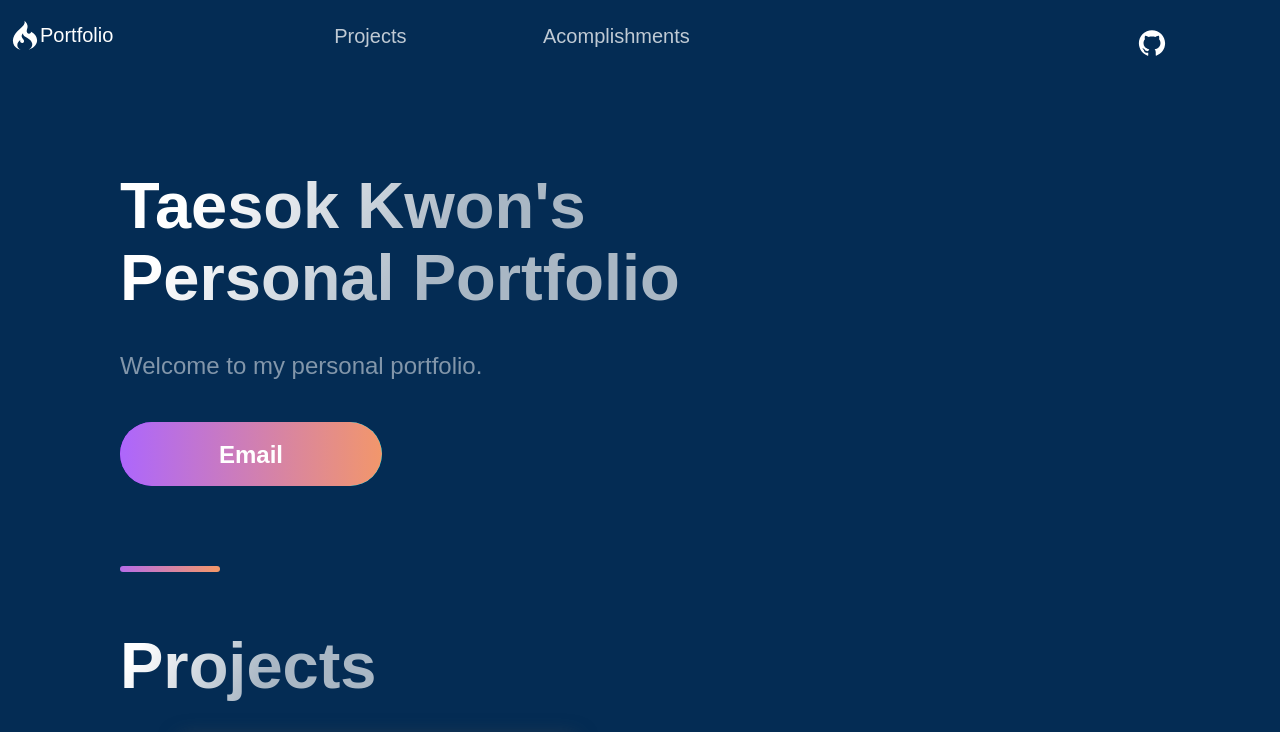
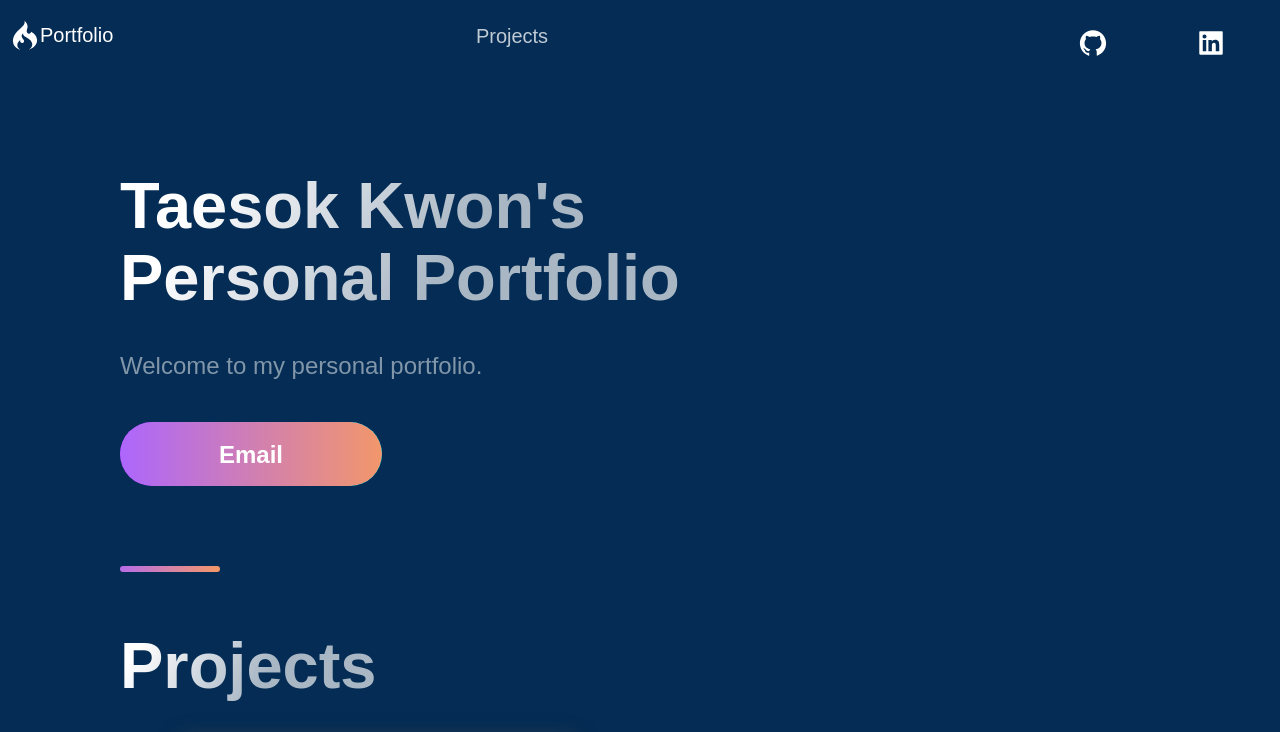
Before and after one commit to tkwonn/portfolio, a Next.js app: page / in a window 1280 px wide. Shown: the top 732 px of the page. Built offline with nearby package versions, Linux system fonts and the light colour scheme.

Commit message:
add linkedin icon

```diff
--- a/src/components/Header/Header.js
+++ b/src/components/Header/Header.js
@@ -21,14 +21,9 @@ const Header = () =>  (
           <NavLink>Projects</NavLink>
         </Link>
       </li>
-      <li>
+      {/* <li>
         <Link href='#acomplishments'>
           <NavLink>Acomplishments</NavLink>
-        </Link>
-      </li>
-      {/* <li>
-        <Link href='#projects'>
-          <NavLink>About</NavLink>
         </Link>
       </li> */}
     </Div2>
@@ -36,6 +31,9 @@ const Header = () =>  (
       <SocialIcons href="https://github.com/tkwonn">
         <AiFillGithub size="3rem" />
       </SocialIcons>
+      <SocialIcons href="https://www.linkedin.com/in/taesok-kwon-a61796226/">
+        <AiFillLinkedin size="3rem" />
+      </SocialIcons>
     </Div3>
   </Container>
 );
```
